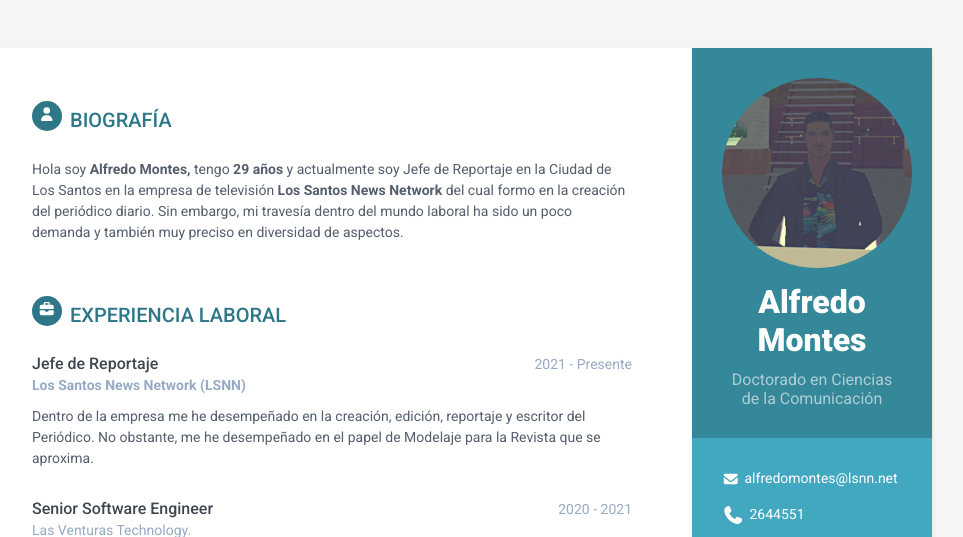
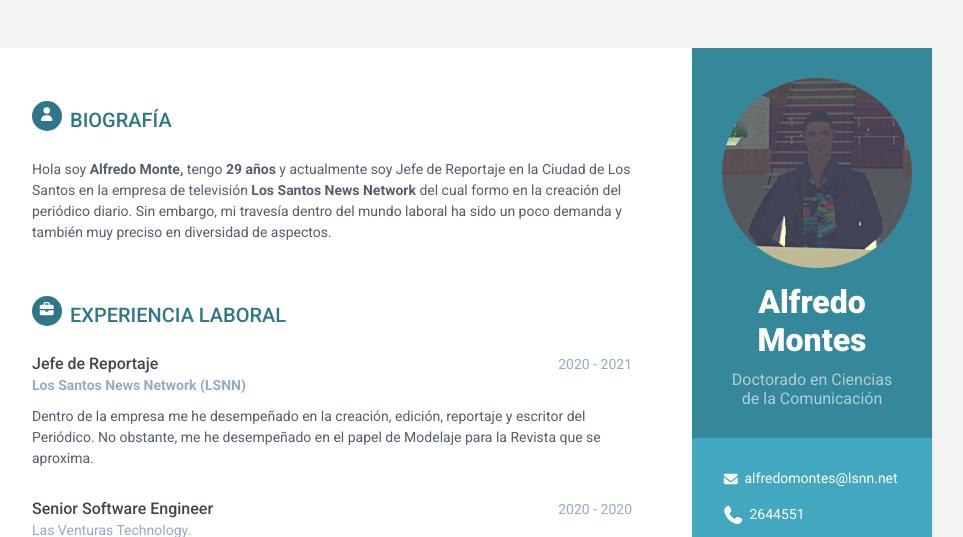
Before and after one commit to Alfredomontessamp/portafolio-montes, a plain HTML site: page index.html in a window 1280 px wide. Shown: the top 537 px of the page, without its empty margins (188-1151 px from the left). Drawn offline with Linux system fonts and the light colour scheme.

Commit message:
Update index.html

```diff
--- a/index.html
+++ b/index.html
@@ -1,7 +1,7 @@
 <!DOCTYPE html>
 <html lang="es">
 <head>
-    <title>Alfredo Montes</title>
+    <title>Alfredo Monte</title>
 
     <!-- Meta -->
     <meta charset="utf-8">
@@ -76,7 +76,7 @@
             <section class="section summary-section">
                 <h2 class="section-title"><span class="icon-holder"><i class="fas fa-user"></i></span>Biografía</h2>
                 <div class="summary">
-                    <p>Hola soy <b>Alfredo Montes,</b> tengo <b>29 años</b> y actualmente soy Jefe de Reportaje en la Ciudad de Los Santos en la empresa de televisión <b>Los Santos News Network</b> del cual formo en la creación del periódico diario. Sin embargo, mi travesía dentro del mundo laboral ha sido un poco demanda y también muy preciso en diversidad de aspectos. </p>
+                    <p>Hola soy <b>Alfredo Monte,</b> tengo <b>29 años</b> y actualmente soy Jefe de Reportaje en la Ciudad de Los Santos en la empresa de televisión <b>Los Santos News Network</b> del cual formo en la creación del periódico diario. Sin embargo, mi travesía dentro del mundo laboral ha sido un poco demanda y también muy preciso en diversidad de aspectos. </p>
                 </div><!--//summary-->
             </section><!--//section-->
 
@@ -87,7 +87,7 @@
                     <div class="meta">
                         <div class="upper-row">
                             <h3 class="job-title">Jefe de Reportaje</h3>
-                            <div class="time">2021 - Presente</div>
+                            <div class="time">2020 - 2021</div>
                         </div><!--//upper-row-->
                         <div class="company"><b>Los Santos News Network (LSNN)</b></div>
                     </div><!--//meta-->
@@ -100,7 +100,7 @@
                     <div class="meta">
                         <div class="upper-row">
                             <h3 class="job-title">Senior Software Engineer</h3>
-                            <div class="time">2020 - 2021</div>
+                            <div class="time">2020 - 2020</div>
                         </div><!--//upper-row-->
                         <div class="company">Las Venturas Technology.</div>
                     </div><!--//meta-->
```
